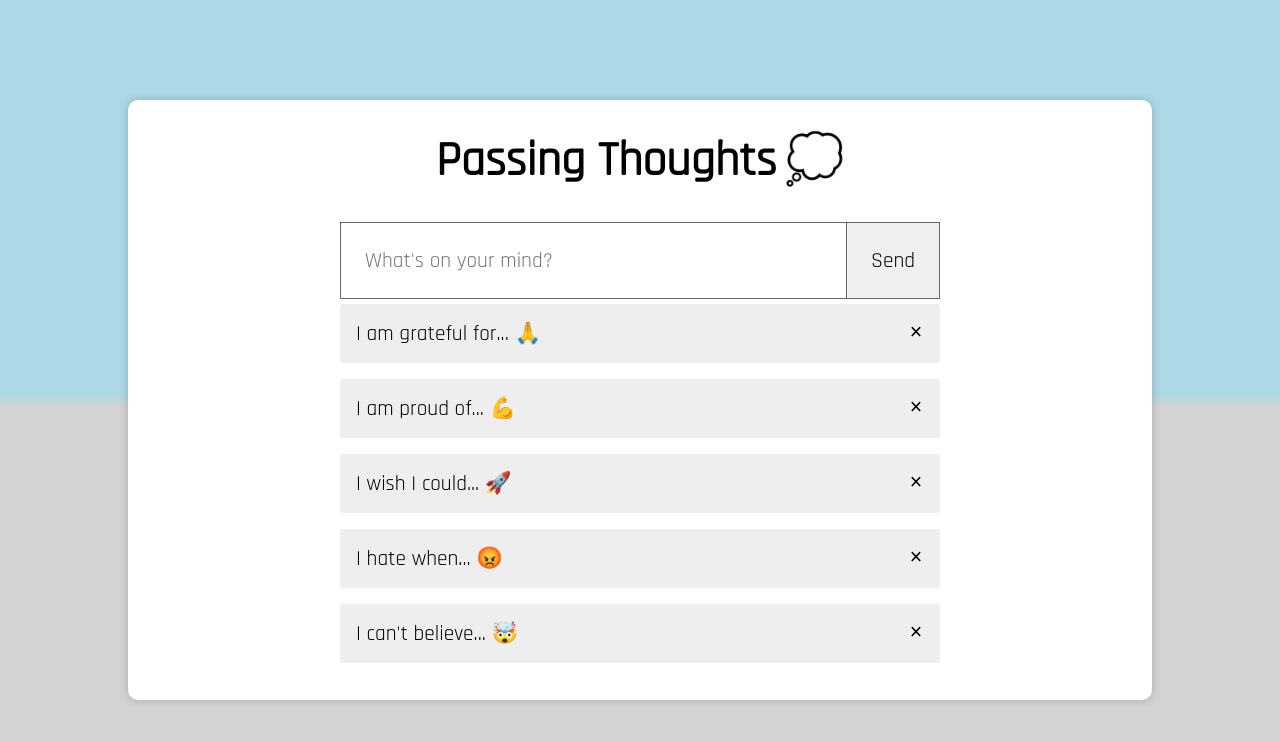
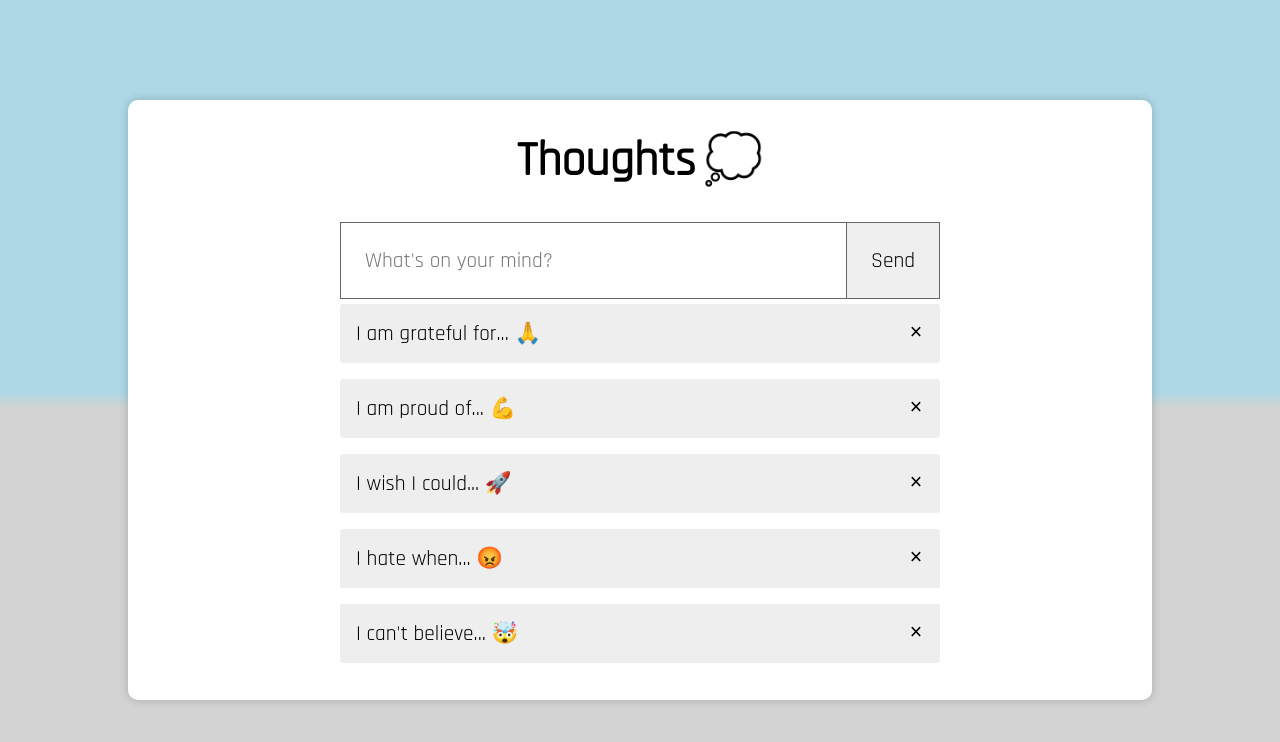
Before and after one commit to rickydefazio/thoughts, a React (Vite) app: page / in a window 1280 px wide. Shown: the top 742 px of the page. Built offline with nearby package versions, Linux system fonts and the light colour scheme.

Commit message:
rename app

```diff
--- a/src/App.tsx
+++ b/src/App.tsx
@@ -30,7 +30,7 @@ export default function App() {
   return (
     <div className='app'>
       <header>
-        <h1>Passing Thoughts</h1>
+        <h1>Thoughts</h1>
       </header>
       <main>
         <ThoughtForm addThought={addThought} />
```
